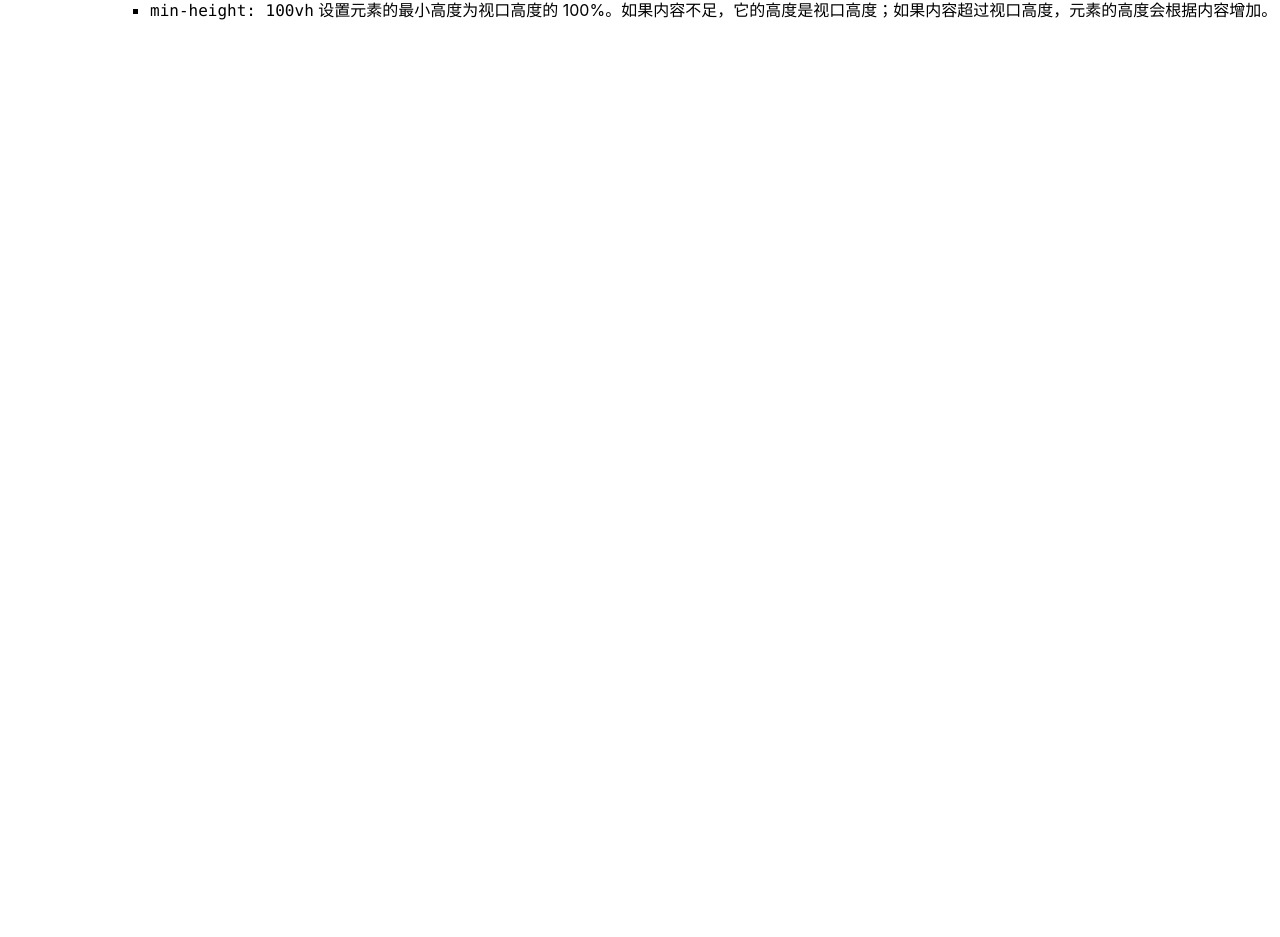
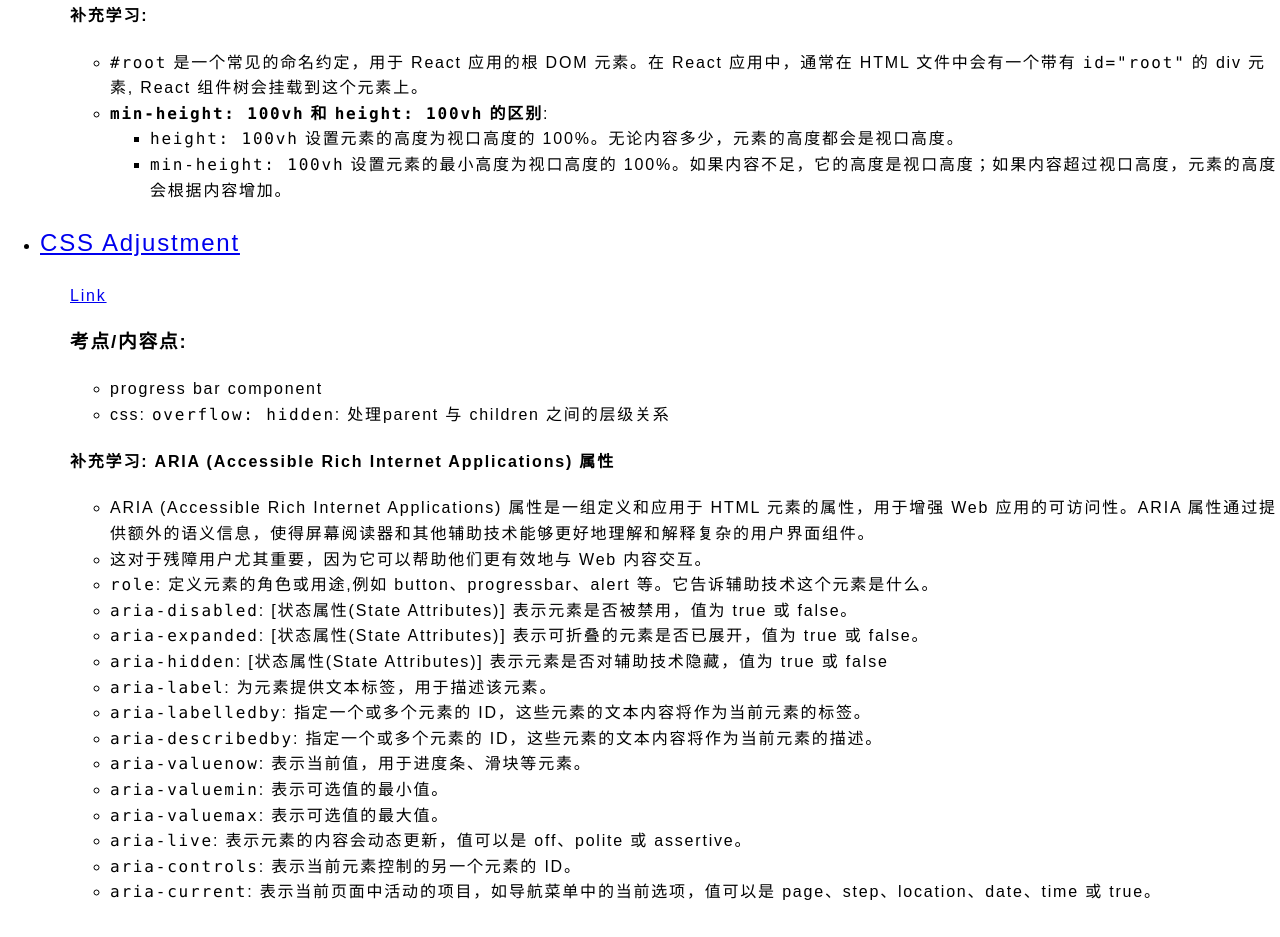
Before and after one commit to JiayingYu152/FrontendProjects, a React (Create React App) app in the folder react-practice/: page / in a window 1280 px wide. Shown: the part 1368-2305 px from the top of the page. Before the commit the page ends 1421 px from the top, so only its background shows below. Built offline with nearby package versions, Linux system fonts and the light colour scheme.

Commit message:
Update CSS styles for better readability and layout consistency

```diff
--- a/react-practice/src/App.css
+++ b/react-practice/src/App.css
@@ -61,5 +61,5 @@
 
 .important-paragraph {
   margin-left: 30px;
-  line-height: 1.3;
+  line-height: 1.6;
 }
--- a/react-practice/src/App.js
+++ b/react-practice/src/App.js
@@ -6,6 +6,7 @@ import FoldingDivItem from "./practice/FoldingDivItem";
 import FlightBooker from "./practice/FlightBooker";
 import GenerateTable from "./practice/GenerateTable";
 import CssAdjustment from "./practice/CssAdjustment";
+import ProgressBar from "./practice/ProgressBar";
 
 function Home() {
   return (
@@ -145,6 +146,86 @@ function Home() {
             </li>
           </ul>
         </p>
+
+        <li>
+          <Link to="/progress-bar" className="li-title">
+            CSS Adjustment
+          </Link>
+        </li>
+        <p className="important-paragraph">
+          <a href="https://www.greatfrontend.com/questions/user-interface/progress-bar">
+            Link
+          </a>
+          <h3>考点/内容点:</h3>
+          <ul>
+            <li>progress bar component</li>
+            <li>
+              css: <code>overflow: hidden</code>: 处理parent 与 children
+              之间的层级关系
+            </li>
+          </ul>
+          <h4>补充学习: ARIA (Accessible Rich Internet Applications) 属性</h4>
+          <ul>
+            <li>
+              ARIA (Accessible Rich Internet Applications)
+              属性是一组定义和应用于 HTML 元素的属性，用于增强 Web
+              应用的可访问性。ARIA
+              属性通过提供额外的语义信息，使得屏幕阅读器和其他辅助技术能够更好地理解和解释复杂的用户界面组件。
+            </li>{" "}
+            <li>
+              这对于残障用户尤其重要，因为它可以帮助他们更有效地与 Web
+              内容交互。
+            </li>
+            <li>
+              <code>role</code>: 定义元素的角色或用途,例如
+              button、progressbar、alert 等。它告诉辅助技术这个元素是什么。
+            </li>
+            <li>
+              <code>aria-disabled</code>: [状态属性(State Attributes)]
+              表示元素是否被禁用，值为 true 或 false。
+            </li>
+            <li>
+              <code>aria-expanded</code>: [状态属性(State Attributes)]
+              表示可折叠的元素是否已展开，值为 true 或 false。
+            </li>
+            <li>
+              <code>aria-hidden</code>: [状态属性(State Attributes)]
+              表示元素是否对辅助技术隐藏，值为 true 或 false
+            </li>
+            <li>
+              <code>aria-label</code>: 为元素提供文本标签，用于描述该元素。
+            </li>
+            <li>
+              <code>aria-labelledby</code>: 指定一个或多个元素的
+              ID，这些元素的文本内容将作为当前元素的标签。
+            </li>
+            <li>
+              <code>aria-describedby</code>: 指定一个或多个元素的
+              ID，这些元素的文本内容将作为当前元素的描述。
+            </li>
+            <li>
+              <code>aria-valuenow</code>: 表示当前值，用于进度条、滑块等元素。
+            </li>
+            <li>
+              <code>aria-valuemin</code>: 表示可选值的最小值。
+            </li>
+            <li>
+              <code>aria-valuemax</code>: 表示可选值的最大值。
+            </li>
+            <li>
+              <code>aria-live</code>: 表示元素的内容会动态更新，值可以是
+              off、polite 或 assertive。
+            </li>
+            <li>
+              <code>aria-controls</code>: 表示当前元素控制的另一个元素的 ID。
+            </li>
+            <li>
+              <code>aria-current</code>:
+              表示当前页面中活动的项目，如导航菜单中的当前选项，值可以是
+              page、step、location、date、time 或 true。
+            </li>
+          </ul>
+        </p>
       </ul>
     </div>
   );
@@ -160,6 +241,7 @@ function App() {
         <Route path="/flight-booker" element={<FlightBooker />} />
         <Route path="/generate-table" element={<GenerateTable />} />
         <Route path="/css-adjustment" element={<CssAdjustment />} />
+        <Route path="/progress-bar" element={<ProgressBar />} />
       </Routes>
     </Router>
   );
--- a/react-practice/src/index.css
+++ b/react-practice/src/index.css
@@ -1,13 +1,15 @@
 body {
   margin: 0;
-  font-family: -apple-system, BlinkMacSystemFont, 'Segoe UI', 'Roboto', 'Oxygen',
-    'Ubuntu', 'Cantarell', 'Fira Sans', 'Droid Sans', 'Helvetica Neue',
-    sans-serif;
+  font-family: Arial, Helvetica, sans-serif;
   -webkit-font-smoothing: antialiased;
   -moz-osx-font-smoothing: grayscale;
 }
 
+#root {
+  letter-spacing: 1.8px;
+}
+
 code {
-  font-family: source-code-pro, Menlo, Monaco, Consolas, 'Courier New',
+  font-family: source-code-pro, Menlo, Monaco, Consolas, "Courier New",
     monospace;
 }
--- a/react-practice/src/practice/GenerateTable.jsx
+++ b/react-practice/src/practice/GenerateTable.jsx
@@ -1,7 +1,10 @@
 import "./generateTable.css";
 import { useState } from "react";
+import { useNavigate } from "react-router-dom";
 
 const GenerateTable = () => {
+  const navigate = useNavigate(); //for navigate back to home page, not main logic relevant
+
   const [rows, setRows] = useState();
   const [columns, setColumns] = useState();
   const [tableData, setTableData] = useState([]);
@@ -48,6 +51,13 @@ const GenerateTable = () => {
 
   return (
     <div className="generate-table-page-container">
+        <button
+        style={{ position: "absolute", top: 0, left: 0 }}
+        onClick={() => navigate("/")}
+      >
+        Going back to home page
+      </button>
+
       <form onSubmit={formSubmit}>
         <label>
           Rows:
--- /dev/null
+++ b/react-practice/src/practice/ProgressBar.jsx
@@ -0,0 +1,51 @@
+import "./progressBar.css";
+import { useNavigate } from "react-router-dom";
+
+const MIN = 0;
+const MAX = 100;
+
+const ProgressBarItem = ({ value }) => {
+  // Handle invalid values and convert them to be within [0, 100].
+  const validValue = Math.min(Math.max(value, MIN), MAX);
+
+  return (
+    <div className="progress-bar-page-single-progress-bar-content">
+      <div
+        className="progress-bar-page-single-progress-bar"
+        style={{ width: `${validValue}%` }}
+        role="progressbar"
+        aria-valuenow={validValue}
+        aria-valuemin={MIN}
+        aria-valuemax={MAX}
+      >
+        {validValue}%
+      </div>
+    </div>
+  );
+};
+
+const ProgressBar = () => {
+  const navigate = useNavigate(); //for navigate back to home page, not main logic relevant
+
+  return (
+    <div className="progress-bar-page-container">
+      <button
+        style={{ position: "absolute", top: 0, left: 0 }}
+        onClick={() => navigate("/")}
+      >
+        Going back to home page
+      </button>
+
+      <ProgressBarItem value={0} />
+      <ProgressBarItem value={25} />
+      <ProgressBarItem value={50} />
+      <ProgressBarItem value={75} />
+      <ProgressBarItem value={100} />
+      <ProgressBarItem value={2} />
+      <ProgressBarItem value={-10} />
+      <ProgressBarItem value={120} />
+    </div>
+  );
+};
+
+export default ProgressBar;
--- a/react-practice/src/practice/generateTable.css
+++ b/react-practice/src/practice/generateTable.css
@@ -17,6 +17,7 @@ body {
   display: flex;
   flex-direction: column;
   align-items: center;
+  position: relative;
 }
 .generate-table-page-container form {
   display: flex;
--- /dev/null
+++ b/react-practice/src/practice/progressBar.css
@@ -0,0 +1,26 @@
+.progress-bar-page-container {
+  display: flex;
+  flex-direction: column;
+  justify-content: center;
+  gap: 20px;
+  width: 80vw;
+  min-height: 100vh;
+  margin-left: 20px;
+  position: relative;
+}
+
+.progress-bar-page-single-progress-bar-content {
+  background-color: rgb(233, 236, 239);
+  border: 1px solid #c5c5c5;
+  border-radius: 8px;
+  height: 20px;
+  overflow: hidden;
+}
+
+.progress-bar-page-single-progress-bar {
+  background-color: #0d6efd;
+  color: #fff;
+  height: 100%;
+  overflow: hidden;
+  text-align: center;
+}
```
